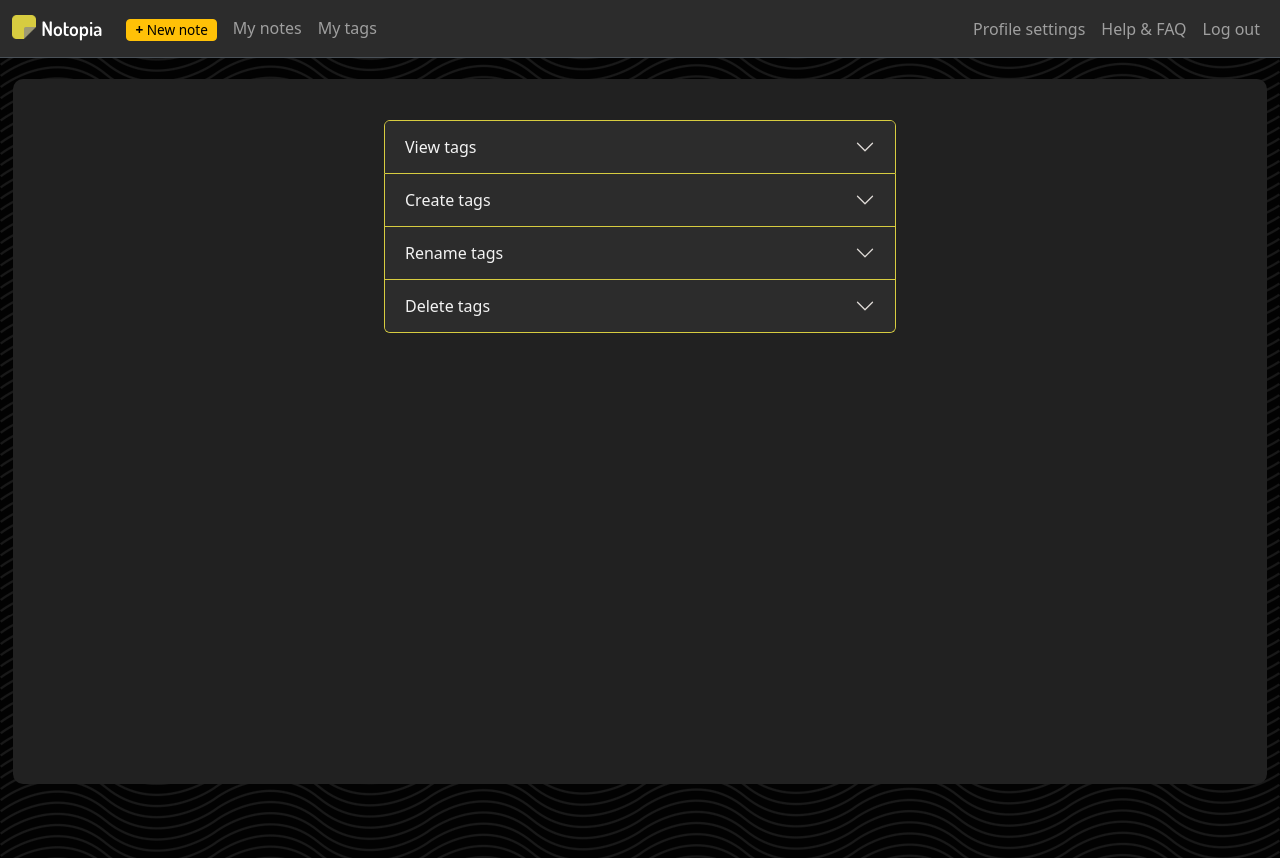
After one commit to boomboxz12/CS50-Final-Project-Notopia, a Flask app: page /mytags in a window 1280 px wide. The commit adds this page. Run offline with Flask 3, Linux system fonts and the light colour scheme; the visitor is signed in with stand-in values (Sample User, id 1); data that the repository does not hold is empty.

Commit message:
Added /mytags where users can view, create, rename, and delete tags (WIP)

```diff
--- a/app.py
+++ b/app.py
@@ -316,6 +316,50 @@ def logout():
         return redirect("/login")
 
 
+# Lets the user see their tags and the notes linked with them, create empty tags, rename existing tags, and delete tags
+@app.route("/mytags")
+def mytags():
+    # Read the user's tag titles from their database
+    tags = sql(f"./databases/{session.get('username')}-notes.db",
+               """
+               SELECT tag_title
+               FROM tags
+               ORDER BY tag_title COLLATE NOCASE ASC
+               """).fetchall()
+
+    # A dict where each key is a tag title and each value is a list containing all notes linked with that tag (dict currently empty, will be populated below)
+    tags_dict = {}
+
+    for tag in tags:
+        # Reach each tag's notes (note titles only)
+        notes_in_tag = sql(f"./databases/{session.get('username')}-notes.db",
+                        f"""
+                        SELECT note_title
+                        FROM notes
+                        WHERE note_id IN
+                        (
+                            SELECT note_id
+                            FROM tags_notes
+                            WHERE tag_id IN
+                            (
+                                SELECT tag_id
+                                FROM tags
+                                WHERE tag_title = '{tag[0]}'
+                            )
+                        )
+                        """).fetchall()
+        # If the tags_dict dictionary doesn't yet contain a key corresponding to the current tag, create one
+        # and assign an empty list as its value (to be populated with note titles later)
+        if not tags_dict.get(tag[0]):
+            tags_dict[tag[0]] = []
+        # For each note linked with the tag we are currently working on...
+        for note in notes_in_tag:
+            # ... add its title to the list (which is the value assigned to the key representing the current tag being worked on during the current iteration of the parent for loop)
+            tags_dict[tag[0]].append(note[0])
+
+    return render_template("mytags.html", tags_dict=tags_dict)
+
+
 # Display the user's saved notes and delete any empty ones in the database
 @app.route("/notes", methods=["GET", "POST"])
 @login_required
@@ -527,6 +571,8 @@ def tags():
     if selected_modal_tags: selected_modal_tags = selected_modal_tags.split(",")
     selected_notes = request.form.get("selected-notes")
     if selected_notes: selected_notes = selected_notes.split(",")
+    source = request.form.get("source") # Used to redirect the user to the page they came from after the tags function finishes
+    print(source, "SOURCEEEEEEEEEEEEEEEEEEEEEEEEEEe")##########
 
     # Initially, the tag_list is empty
     tags_list = []
@@ -555,7 +601,7 @@ def tags():
                     """, (i,))
             cur.execute("COMMIT;")
     except sqlite3.IntegrityError:
-        return apologize("/notes", "You can't have more than one tag with the same name.")
+        return apologize(source, "You can't have more than one tag with the same name.")
 
     # Extend the tags_list so it covers both newly created tags and existing tags for association with the selected notes
     if selected_modal_tags: tags_list.extend(selected_modal_tags)
@@ -599,4 +645,10 @@ def tags():
             )
             """, (int(current_note_id), tag_title_to_delete,))
 
-    return "", 204
+    # If the source of the POST request by which the user reached /tags is /mytags or /notes, redirect them back to the source
+    if source in ["/mytags", "/notes"]:
+        flash("Tag(s) modified successfully.")
+        return redirect(source)
+    # Otherwise, if the source is /, return an empty body instead (do nothing) and don't redirect
+    else:
+        return "", 204
--- a/static/styles.css
+++ b/static/styles.css
@@ -57,6 +57,11 @@ main
 .navbar
 {
     background-color: #2c2c2c;
+}
+
+.navbar-toggler:focus
+{
+    box-shadow: 0 0 0 0.125rem #d7cc40;
 }
 
 .input-label
@@ -598,6 +603,62 @@ input[type=checkbox]:checked::after
     cursor: pointer;
 }
 
+.accordion-button
+{
+    background-color: #2c2c2c;
+}
+
+.accordion-button:not(.collapsed)
+{
+    background-color: #d7cc40;
+}
+
+.accordion
+{
+    --bs-accordion-color: #f3f3f3;
+    --bs-accordion-bg: #393939;
+    --bs-accordion-border-color: #d7cc40;
+    --bs-accordion-btn-focus-box-shadow: 0 0 0 0.25rem rgba(215, 204, 64, 0.25);
+    --bs-accordion-btn-color: #f3f3f3;
+    --bs-accordion-active-color: #121212;
+    max-width: 32rem;
+    margin: auto auto;
+}
+
+.accordion-button::after
+{
+    filter: invert(1);
+}
+
+.accordion-button:not(.collapsed)::after
+{
+    filter: invert(0);
+}
+
+#nav-new-note-button
+{
+    width: 100%;
+    height: 100%;
+}
+
+.accordion-body
+{
+    text-align: left;
+}
+
+.accordion-body > form > input
+{
+    background-color: #525252;
+}
+
+#add-tags
+{
+    display: flex;
+    justify-content: center;
+    flex-wrap: wrap;
+    flex-direction: column;
+}
+
 @keyframes typewriter
 {
     from {width: 0%;}
--- a/templates/layout.html
+++ b/templates/layout.html
@@ -26,20 +26,26 @@
                       {% if session["user_id"] %}
                         <ul class="navbar-nav me-auto">
                           <li class="nav-item">
+                            <a class="nav-link" href="/">
+                              <button type="button" id="nav-new-note-button" style=" --bs-btn-padding-y: 0; --bs-btn-padding-x: .5rem; --bs-btn-font-size: .85rem;" class="btn btn-warning btn-sm"><strong>+</strong> New note</button>
+                            </a>
+                          </li>
+                          <li class="nav-item">
                             <a class="nav-link" href="/notes">My notes</a>
                           </li>
                           <li class="nav-item">
-                            <a class="nav-link" href="/logout">Log out</a>
-                          </li>
-                          <li class="nav-item">
-                            <a class="nav-link" href="/">
-                              <button type="button" style=" --bs-btn-padding-y: 0; --bs-btn-padding-x: .5rem; --bs-btn-font-size: .85rem;" class="btn btn-warning btn-sm"><strong>+</strong> New note</button>
-                            </a>
+                            <a class="nav-link" href="/mytags">My tags</a>
                           </li>
                         </ul>
                         <ul class="navbar-nav ms-auto">
                           <li class="nav-item">
                             <a class="nav-link">Profile settings</a>
+                          </li>
+                          <li class="nav-item">
+                            <a class="nav-link">Help & FAQ</a>
+                          </li>
+                          <li class="nav-item">
+                            <a class="nav-link" href="/logout">Log out</a>
                           </li>
                         </ul>
                       {% else %}
@@ -49,6 +55,11 @@
                           </li>
                           <li class="nav-item">
                             <a class="nav-link" href="/signup">Sign up</a>
+                          </li>
+                        </ul>
+                        <ul class="navbar-nav ms-auto">
+                          <li class="nav-item">
+                            <a class="nav-link">Help & FAQ</a>
                           </li>
                         </ul>
                       {% endif %}
--- /dev/null
+++ b/templates/mytags.html
@@ -0,0 +1,88 @@
+{% extends "layout.html" %}
+
+{% block title %}
+    My tags
+{% endblock %}
+
+{% block main %}
+    <div class="accordion-container">
+        <div class="accordion" id="tagsAccordion">
+            <div class="accordion-item">
+            <h2 class="accordion-header">
+                <button class="accordion-button collapsed" type="button" data-bs-toggle="collapse" data-bs-target="#collapseOne" aria-expanded="false" aria-controls="collapseOne">
+                View tags
+                </button>
+            </h2>
+            <div id="collapseOne" class="accordion-collapse collapse" data-bs-parent="#tagsAccordion">
+                <div class="accordion-body">
+                    {% if tags_dict %}
+                        <strong>Here are your created tags and the notes linked with them. Tip: If you have too many tags and/or notes, you can use your browser's "Find in page" feature to look for exactly what you want.</strong>
+                        <p></p>
+                        <ul>
+                            {% for key in tags_dict.keys() %}
+                                <li><strong>{{ key[:20] }}{% if key|length > 20 %}...{% endif %}{% if tags_dict[key] %}:{% endif %}</strong></li>
+                                    <ul>
+                                        {% for note in tags_dict[key] %}
+                                            <li class="text">{{ note }}</li>
+                                        {% endfor %}
+                                    </ul>
+                            {% endfor %}
+                        </ul>
+                    {% else %}
+                        There are no tags to display. Please create at least one tag below and it will appear here.
+                    {% endif %}
+                </div>
+            </div>
+            </div>
+            <div class="accordion-item">
+            <h2 class="accordion-header">
+                <button class="accordion-button collapsed" type="button" data-bs-toggle="collapse" data-bs-target="#collapseTwo" aria-expanded="false" aria-controls="collapseTwo">
+                Create tags
+                </button>
+            </h2>
+            <div id="collapseTwo" class="accordion-collapse collapse" data-bs-parent="#tagsAccordion">
+                <div class="accordion-body">
+                    <ul class="mb-0">
+                        <strong>Instructions:</strong>
+                        <li class="text">Tags can be used to categorize notes that have things in common between them for better organization.</li>
+                        <li class="text">You can create a new (empty) tag or tags by entering the names of the tags you want to create (separated by spaces) in the field below.</li>
+                        <li class="text">Only alphanumeric characters are allowed in tag names.</li>
+                        <li class="text">Any empty tags you create here can be populated with notes by going to "My notes", selecting the notes you want to add, clicking or tapping the tags icon at the bottom of the screen, and selecting the tags you want to link the selected note(s) with.</li>
+                    </ul>
+                    <p></p>
+                    <form id="add-tags" action="/tags" method="post">
+                        <label class="text mb-2" for="create-tag-input">Create new tags</label>
+                        <input autocomplete="off" type="text" id="create-tag-input" name="tag-title" placeholder="Tag1 Tag2 Tag3">
+                        <input type="text" class="invisible" name="source" value="/mytags">
+                        <button type="submit" class="btn btn-warning mb-2">Create tag(s)</button>
+                    </form>
+                </div>
+            </div>
+            </div>
+            <div class="accordion-item">
+            <h2 class="accordion-header">
+                <button class="accordion-button collapsed" type="button" data-bs-toggle="collapse" data-bs-target="#collapseThree" aria-expanded="false" aria-controls="collapseThree">
+                Rename tags
+                </button>
+            </h2>
+            <div id="collapseThree" class="accordion-collapse collapse" data-bs-parent="#tagsAccordion">
+                <div class="accordion-body">
+                    <strong>This is the third item's accordion body.</strong> It is hidden by default, until the collapse plugin adds the appropriate classes that we use to style each element. These classes control the overall appearance, as well as the showing and hiding via CSS transitions. You can modify any of this with custom CSS or overriding our default variables. It's also worth noting that just about any HTML can go within the <code>.accordion-body</code>, though the transition does limit overflow.
+                </div>
+            </div>
+            </div>
+            <div class="accordion-item">
+            <h2 class="accordion-header">
+                <button class="accordion-button collapsed" type="button" data-bs-toggle="collapse" data-bs-target="#collapseFour" aria-expanded="false" aria-controls="collapseFour">
+                Delete tags
+                </button>
+            </h2>
+            <div id="collapseFour" class="accordion-collapse collapse" data-bs-parent="#tagsAccordion">
+                <div class="accordion-body">
+                    <strong>This is the fourth item's accordion body.</strong> It is hidden by default, until the collapse plugin adds the appropriate classes that we use to style each element. These classes control the overall appearance, as well as the showing and hiding via CSS transitions. You can modify any of this with custom CSS or overriding our default variables. It's also worth noting that just about any HTML can go within the <code>.accordion-body</code>, though the transition does limit overflow.
+                </div>
+            </div>
+            </div>
+        </div>
+    </div>
+{% endblock %}
--- a/templates/notes.html
+++ b/templates/notes.html
@@ -110,11 +110,12 @@
                     <label class="text mb-2" for="create-tag-input">Create new tags (separated with spaces). Only alphanumeric characters allowed.</label>
                     <input autocomplete="off" type="text" id="create-tag-input" name="tag-title" placeholder="Tag1 Tag2 Tag3">
                     <input type="text" id="selected-notes" class="invisible" name="selected-notes" value="">
+                    <input type="text" class="invisible" name="source" value="/notes">
                     <p class="border border-secondary"></p>
                     {% if tags %}<p>Created tags:</p>{% endif %}
                     <div id="tags-list" class="tags-list pb-4">
                         {% if tags %}
-                            <p>Choose the tag(s) to which you would like to link the selected note(s):</p>
+                            <div>Choose the tag(s) to which you would like to link the selected note(s):</div>
                             {% for tag in tags %}
                                 <div class="notes-tag">
                                     <input type="checkbox" name="{{ tag[0] }}" id="{{ tag[0] }}">
```
